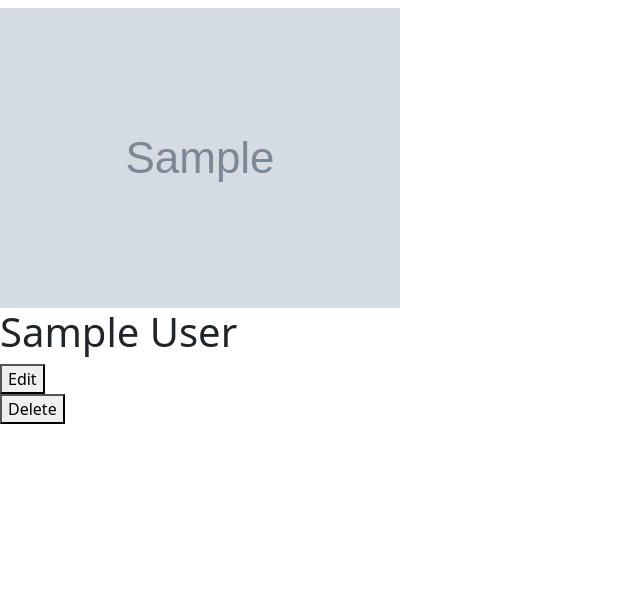
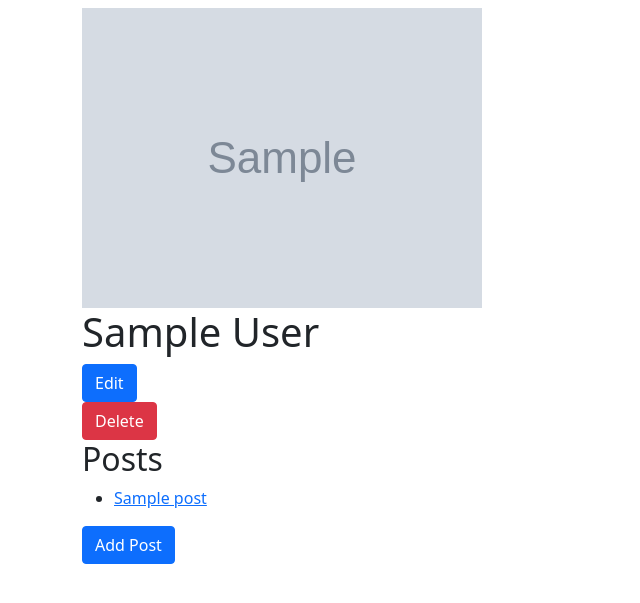
Before and after one commit to bossamboi/flask-blogly, a Flask app: page /users/1 in a window 1280 px wide. Shown: the top 603 px of the page, without its empty margins (0-640 px from the left). Run offline with Flask 2, Linux system fonts and the light colour scheme; tables that the repository leaves empty hold one stand-in row (values such as "Sample post"); grey boxes marked "Sample" are stand-in pictures.

Commit message:
added Post model, posts to user detail page

```diff
--- a/app.py
+++ b/app.py
@@ -1,7 +1,8 @@
 """Blogly application."""
 
+from tabnanny import process_tokens
 from flask import Flask, request, redirect, render_template
-from models import db, connect_db, User
+from models import db, connect_db, User, Post
 from flask_debugtoolbar import DebugToolbarExtension
 
 app = Flask(__name__)
@@ -62,8 +63,9 @@ def show_user_details(user_id):
 
     # grab user id object
     user = User.query.get_or_404(user_id)
+    posts = user.posts
 
-    return render_template("user_detail_page.html", user = user)
+    return render_template("user_detail_page.html", user = user, posts=posts)
 
 
 @app.get("/users/<int:user_id>/edit")
--- a/templates/base.html
+++ b/templates/base.html
@@ -10,7 +10,9 @@
   </head>
 
   <body>
+    <div class="container">
     <h1> {% block heading %} {% endblock %}</h1>
     {% block content %} {% endblock %}
+  </div>
   </body>
 </html>
--- a/templates/user_detail_page.html
+++ b/templates/user_detail_page.html
@@ -8,8 +8,21 @@
 <div>
     <img src="{{user.image_url}}" alt="">
     <h1>{{user.first_name}} {{user.last_name}} </h1>
-    <form action="/users/{{user.id}}/edit" method="GET"><button>Edit</button></form>
-    <form action="/users/{{user.id}}/delete" method="POST"><button>Delete</button></form>
+    <form action="/users/{{user.id}}/edit" method="GET"><button class="btn btn-primary">Edit</button></form>
+    <form action="/users/{{user.id}}/delete" method="POST"><button class="btn btn-danger">Delete</button></form>
+</div>
+
+<div>
+    <h2>Posts</h2>
+    <ul>
+        {% for post in posts %}
+        <li><a href="">{{post.title}}</a></li>
+        {% endfor %}
+    </ul>
+    <form action="/users/{{user.id}}/posts/new" method="POST">
+        <button class="btn btn-primary">Add Post</button>
+    </form>
+
 </div>
 
 {% endblock %}
```
Also changed, not shown: models.py (+30 -2 lines), seed.py (+8 -1 lines).
